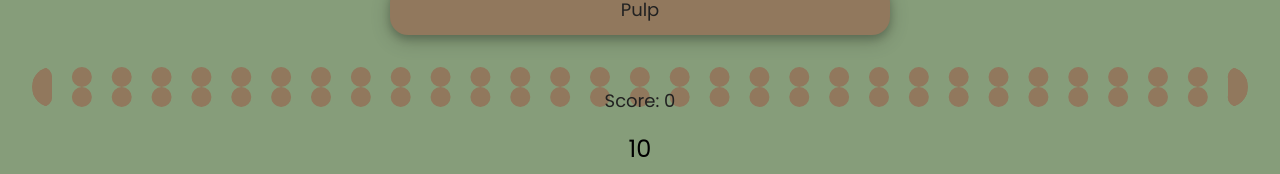
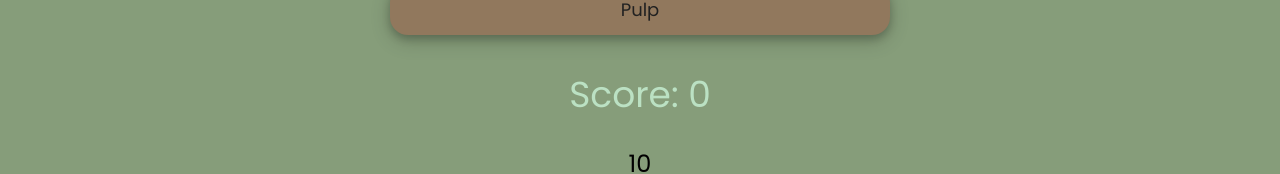
Before and after one commit to johannafalkenmark/Quiz, a React (Vite) app in the folder Quiz/: page / in a window 1280 px wide. Shown: the part 513-687 px from the top of the page. Built offline with nearby package versions, Linux system fonts and the light colour scheme.

Commit message:
adjustment score

```diff
--- a/Quiz/src/App.css
+++ b/Quiz/src/App.css
@@ -195,38 +195,33 @@ opacity: 0.5;
   font-size: 24px;
   font-family: "Poppins";
   margin-top: 24px;
+  font-weight: 800;
 }
 
 .score-status {
   margin-top: 24px;
   font-family: "Poppins";
-  font-size: 18px;
-  color: rgb(33, 33, 33);
+  font-size: 36px;
+  color: var(--greenlight);
   font-weight: 500px;
-  border-color: #91785d;
-  border-style: dotted;
-  border-radius: 50px;
-   border-width: 20px;
-   box-sizing: border-box;
-   height: 20px;
+
 }
 
 .score-status-low {
-    border-color: #91785d;
-  border-style: dotted;
-  border-radius: 50%;
-   border-width: 20px;
-   box-sizing: border-box;
-   height: 200px;
-   width: 200px;
-   margin-left: auto;
-   margin-right: auto;
+
+   color: var(--pink);
+  margin-top: 24px;
+  font-family: "Poppins";
+  font-size: 36px;
+  font-weight: 500px;
 
 }
 .score-status-high {
+  margin-top: 24px;
   font-family: "Poppins";
-  color: rgb(85, 221, 117);
-
+  font-size: 36px;
+  color: var(--greenlight);
+  font-weight: 500px;
 }
 
 .final-text {
```
